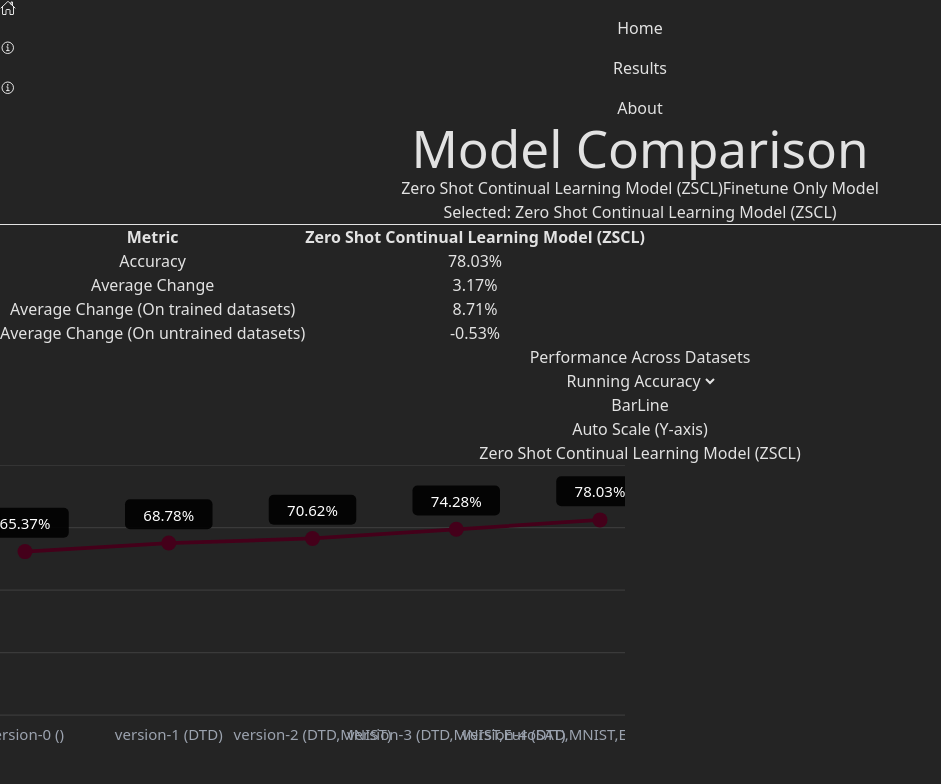
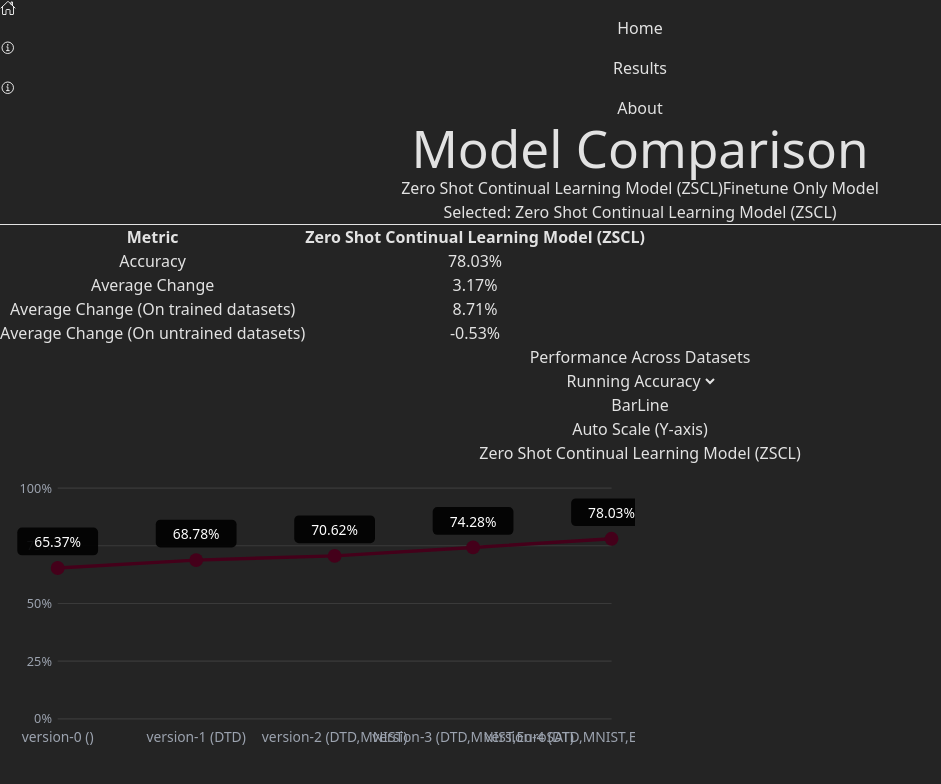
Before and after one commit to JuicedCooky/zscl_ui, a React (Vite) app in the folder frontend/: page /results in a window 1280 px wide. Both pictures are taken after a click on the button "Line". Shown: the top 784 px of the page, without its empty margins (0-941 px from the left). Built offline with nearby package versions, Linux system fonts and the light colour scheme.

Commit message:
added y-labels

```diff
--- a/frontend/src/pages/Results.jsx
+++ b/frontend/src/pages/Results.jsx
@@ -203,7 +203,7 @@ export default function Results({ className }) {
                 ) : (
                     <div className="flex flex-col gap-4">
                         {/* Chart Legend */}
-                        <div className="flex gap-6 justify-center mb-4">
+                        <div className="flex gap-6 justify-center mb-8">
                             {chartData.datasets
                                 .filter((dataset) => activeModels.includes(dataset.name))
                                 .map((dataset) => (
@@ -219,7 +219,16 @@ export default function Results({ className }) {
 
                         {chartType === "bar" ? (
                             /* Bar Chart */
-                            <div className="flex items-end justify-around gap-4 h-64">
+                            <div className="flex gap-2 h-64">
+                                {/* Y-axis labels */}
+                                <div className="flex flex-col justify-between h-48 text-xs text-gray-400 pr-2">
+                                    <span>{yAxisMax}%</span>
+                                    <span>{Math.round(yAxisMax * 0.75)}%</span>
+                                    <span>{Math.round(yAxisMax * 0.5)}%</span>
+                                    <span>{Math.round(yAxisMax * 0.25)}%</span>
+                                    <span>0%</span>
+                                </div>
+                                <div className="flex items-end justify-around gap-4 flex-1">
                                 {chartData.labels.map((label, labelIdx) => (
                                     <div key={label} className="flex flex-col items-center gap-2 flex-1">
                                         <div className="flex items-end gap-1 h-48">
@@ -245,22 +254,34 @@ export default function Results({ className }) {
                                         <span className="text-sm text-gray-400">{label}</span>
                                     </div>
                                 ))}
+                                </div>
                             </div>
                         ) : (
                             /* Line Chart */
                             <div className="relative">
-                                <svg className="w-full" style={{ height: "300px" }} viewBox="0 0 500 240" preserveAspectRatio="xMidYMid meet">
+                                <svg className="w-full" style={{ height: "300px" }} viewBox="0 0 550 260" preserveAspectRatio="xMidYMid meet">
                                     {/* Grid lines */}
-                                    {[0, 25, 50, 75, 100].map((val) => (
-                                        <line
-                                            key={val}
-                                            x1="0"
-                                            y1={200 - val * 2}
-                                            x2="500"
-                                            y2={200 - val * 2}
-                                            stroke="rgba(255,255,255,0.1)"
-                                            strokeWidth="1"
-                                        />
+                                    {[0, 0.25, 0.5, 0.75, 1].map((fraction) => (
+                                        <g key={fraction}>
+                                            <line
+                                                x1="50"
+                                                y1={220 - fraction * 200}
+                                                x2="530"
+                                                y2={220 - fraction * 200}
+                                                stroke="rgba(255,255,255,0.1)"
+                                                strokeWidth="1"
+                                            />
+                                            {/* Y-axis labels */}
+                                            <text
+                                                x="45"
+                                                y={220 - fraction * 200 + 4}
+                                                textAnchor="end"
+                                                fill="rgb(156, 163, 175)"
+                                                fontSize="11"
+                                            >
+                                                {Math.round(yAxisMax * fraction)}%
+                                            </text>
+                                        </g>
                                     ))}
                                     {/* Lines for each dataset */}
                                     {chartData.datasets
@@ -268,8 +289,8 @@ export default function Results({ className }) {
                                         .map((dataset) => {
                                             const points = dataset.values
                                                 .map((val, idx) => {
-                                                    const x = (idx / (chartData.labels.length - 1)) * 460 + 20;
-                                                    const y = 200 - (val / yAxisMax) * 200;
+                                                    const x = (idx / (chartData.labels.length - 1)) * 480 + 50;
+                                                    const y = 220 - (val / yAxisMax) * 200;
                                                     return `${x},${y}`;
                                                 })
                                                 .join(" ");
@@ -286,8 +307,8 @@ export default function Results({ className }) {
                                                     />
                                                     {/* Data points */}
                                                     {dataset.values.map((val, idx) => {
-                                                        const x = (idx / (chartData.labels.length - 1)) * 460 + 20;
-                                                        const y = 200 - (val / yAxisMax) * 200;
+                                                        const x = (idx / (chartData.labels.length - 1)) * 480 + 50;
+                                                        const y = 220 - (val / yAxisMax) * 200;
                                                         return (
                                                             <g key={`${dataset.name}-point-${idx}`} className="group cursor-pointer">
                                                                 {/* Larger invisible hover area */}
@@ -333,12 +354,12 @@ export default function Results({ className }) {
                                         })}
                                     {/* X-axis labels inside SVG */}
                                     {chartData.labels.map((label, idx) => {
-                                        const x = (idx / (chartData.labels.length - 1)) * 460 + 20;
+                                        const x = (idx / (chartData.labels.length - 1)) * 480 + 50;
                                         return (
                                             <text
                                                 key={label}
                                                 x={x}
-                                                y="220"
+                                                y="240"
                                                 textAnchor="middle"
                                                 fill="rgb(156, 163, 175)"
                                                 fontSize="12"
@@ -351,14 +372,6 @@ export default function Results({ className }) {
                             </div>
                         )}
 
-                        {/* Y-axis labels */}
-                        <div className="flex justify-between text-xs text-gray-500 px-4">
-                            {/* <span>0%</span>
-                            <span>25%</span>
-                            <span>50%</span>
-                            <span>75%</span>
-                            <span>100%</span> */}
-                        </div>
                     </div>
                 )}
             </div>
```
Also changed, not shown: 2 other files (tests, documents, lock files or other folders).
